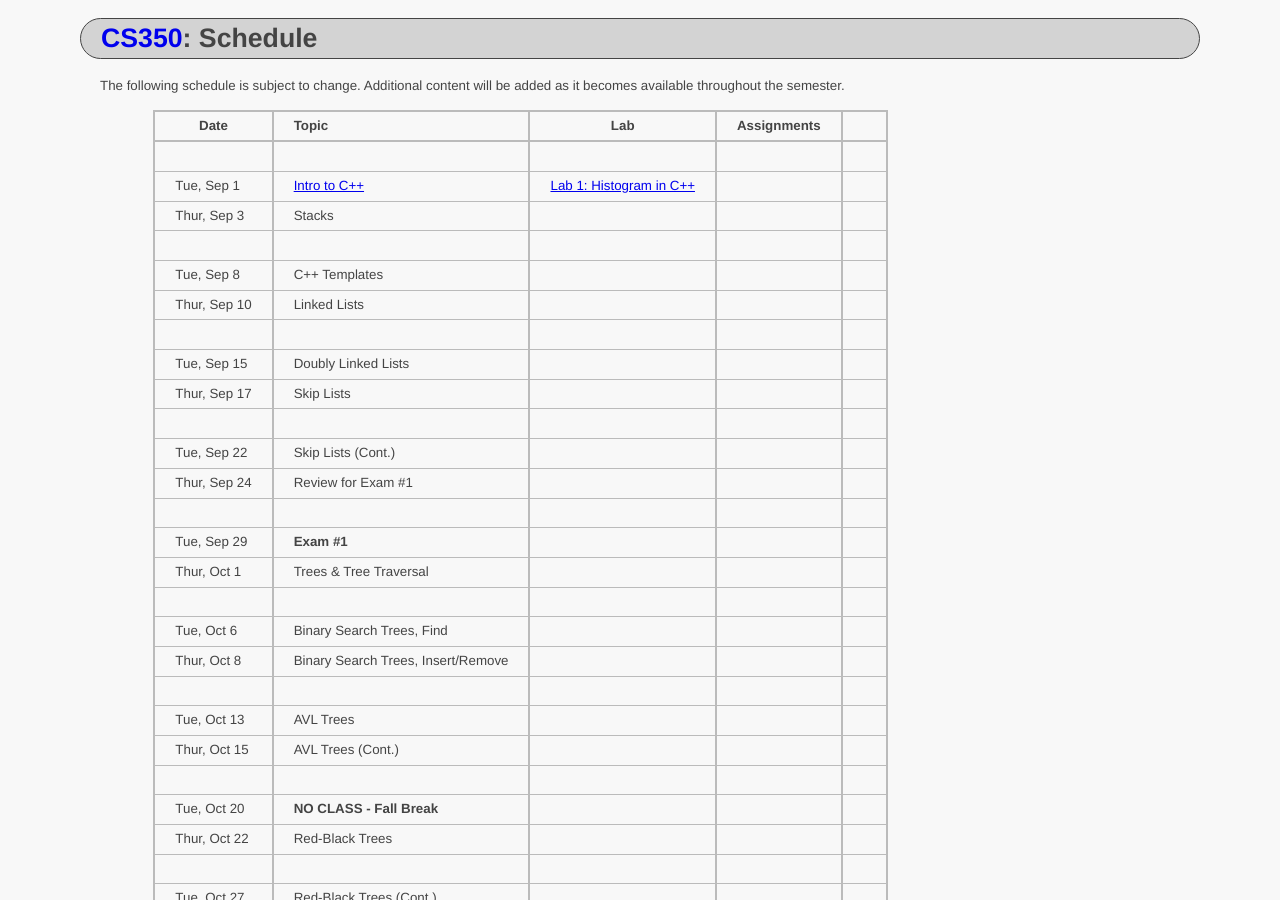
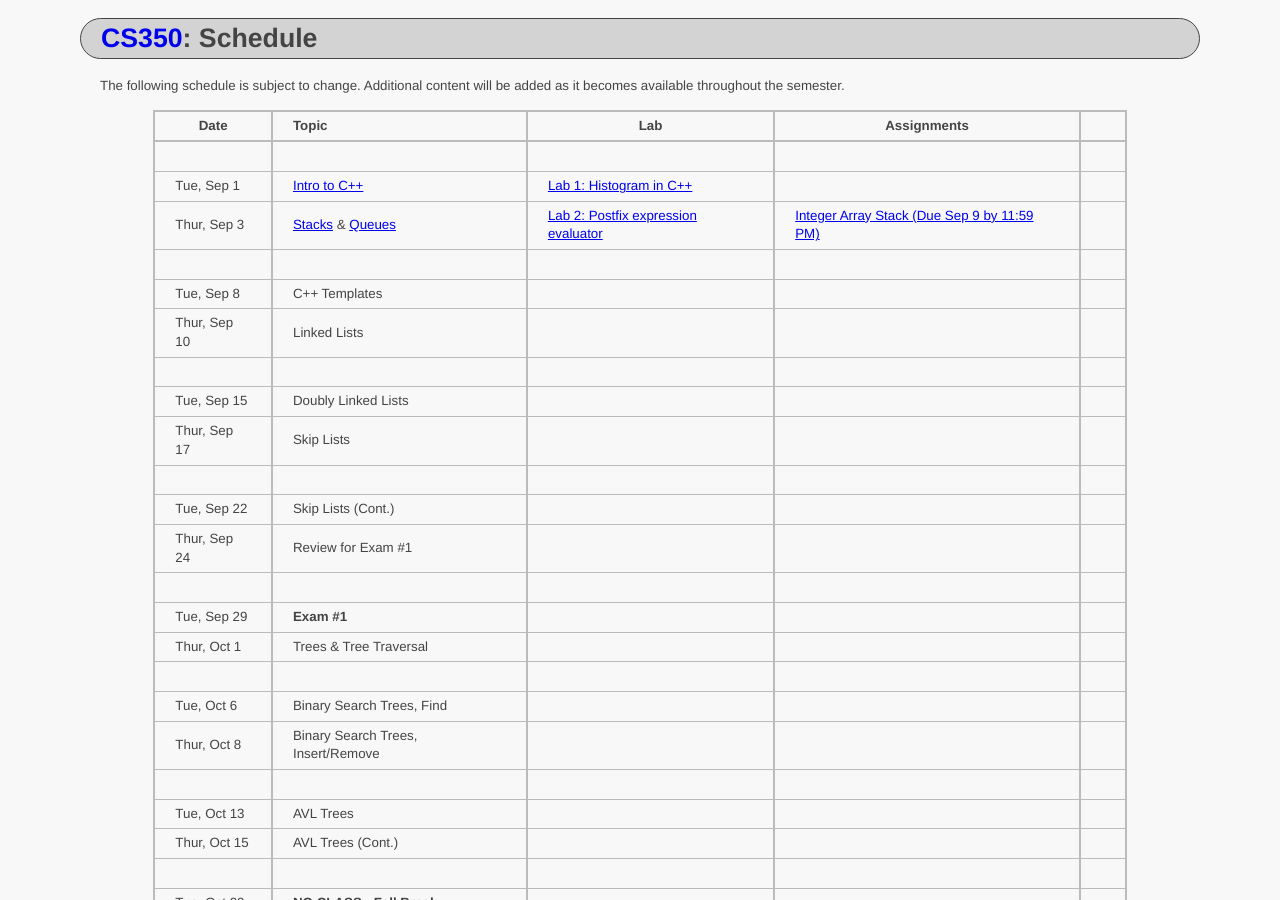
Before and after one commit to ycpcs/cs350-fall2015, a Jekyll site: the page built from schedule.md, in a window 1280 px wide and 900 px high. Built offline with Jekyll 4.4.1, drawn with Linux system fonts in a browser that asks for light colours; Markdown is read by kramdown in place of the engine named in the settings.

Commit message:
updated schedule

```diff
--- a/schedule.md
+++ b/schedule.md
@@ -12,7 +12,7 @@ Additional content will be added as it becomes available throughout the semester
 >| ---------------|:--------------------------------------------------|-----------------------------------------------|-----------------------------------|
 >||||
 >| Tue, Sep 1    |  [Intro to C++](lectures/intro_to_C++.html)       |  [Lab 1: Histogram in C++](labs/lab01.html)   |                                   |  <!-- Lab01: Histogram in C++ -->
->| Thur, Sep 3   |  Stacks   |   |   |
+>| Thur, Sep 3   |  [Stacks](lectures/Stacks_lecture.pdf) & [Queues](lectures/Queues_lecture.pdf)  |  [Lab 2: Postfix expression evaluator](labs/lab02.html)  |  [Integer Array Stack (Due Sep 9 by 11:59 PM)](assign/assign01.html)  |  <!-- Stacks & Queues Activity, Lab02: Postfix expression evaluator, Assign01: Integer Array Stack -->
 >||||
 >| Tue, Sep 8    |  C++ Templates   |   |   |
 >| Thur, Sep 10  |  Linked Lists   |   |   |
```
